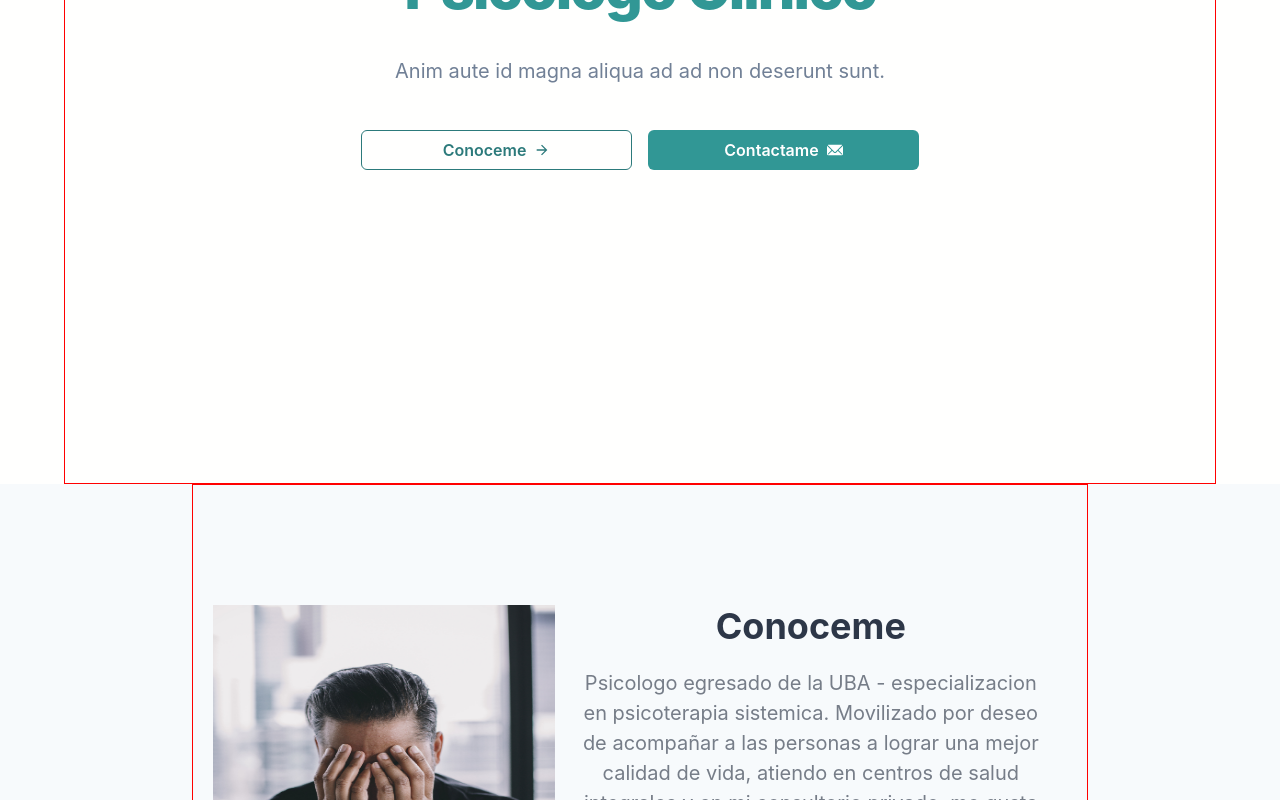
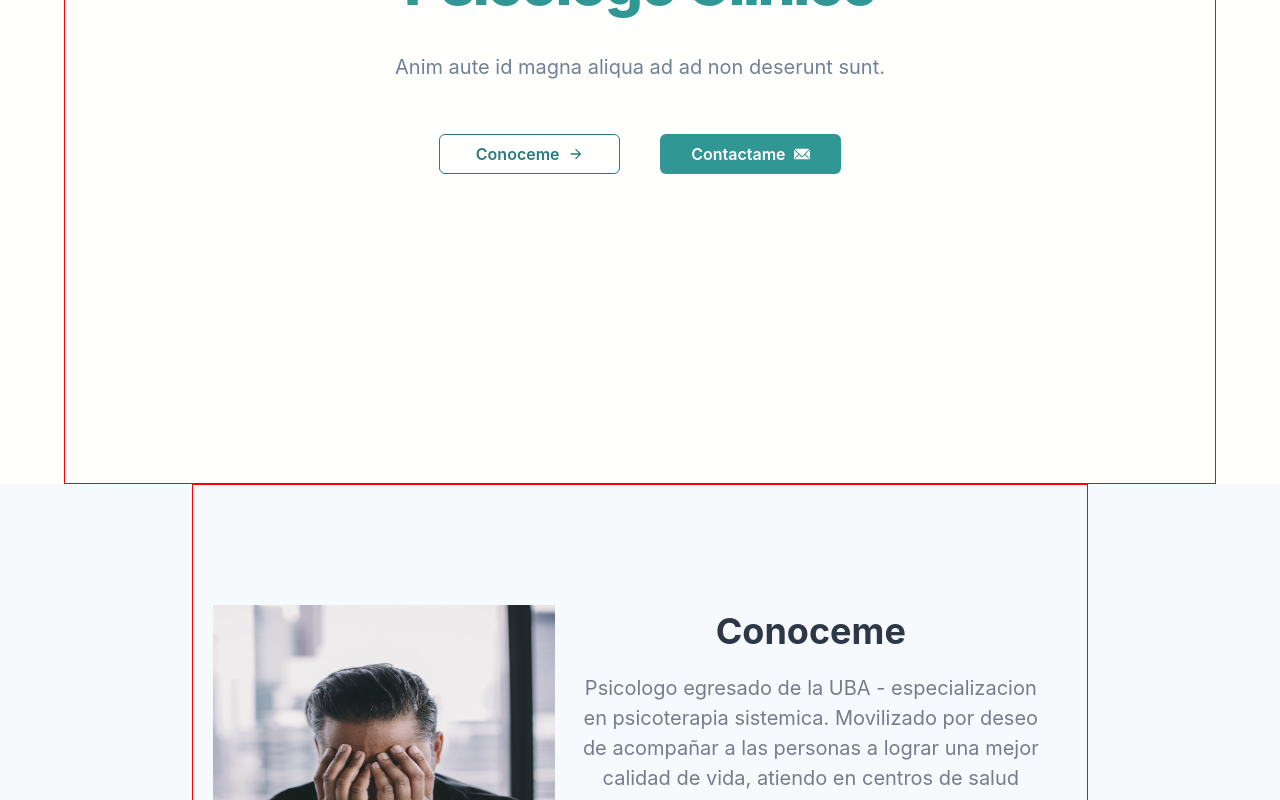
Before and after one commit to SilvaLucas92/JS-web, a React (Create React App) app: page / in a window 1280 px wide. Shown: the part 500-1300 px from the top of the page. Built offline with nearby package versions, Linux system fonts and the light colour scheme.

Commit message:
no-animations

```diff
--- a/src/components/AboutMe/AboutMe.js
+++ b/src/components/AboutMe/AboutMe.js
@@ -27,7 +27,7 @@ const AboutMe = () => {
             mx='auto'
             p={5}
             direction={{base:'column', md:'row'}}
-            data-aos="zoom-in"
+            // data-aos="zoom-in"
             border='1px'
             borderColor='red'
             alignItems='center'
@@ -67,6 +67,7 @@ const AboutMe = () => {
                         lg: '4xl'
                         }}
                         fontWeight='bold'
+                        mt={{md:'5px'}}
                         >
                             Conoceme
                         </Heading>
--- a/src/components/Contacto/Contacto.js
+++ b/src/components/Contacto/Contacto.js
@@ -24,7 +24,7 @@ const Contacto = () => {
       direction='column'
       p={5}
       h={{base: '100%', md: '120vh'}}
-      data-aos="zoom-in"
+      // data-aos="zoom-in"
       border='1px'
       borderColor='red'
       >
--- a/src/components/Header/Header.js
+++ b/src/components/Header/Header.js
@@ -1,4 +1,4 @@
-import { Button, Flex, Heading, HStack,  IconButton, Box } from '@chakra-ui/react';
+import { Button, Flex, Heading, HStack,  IconButton, Stack } from '@chakra-ui/react';
 import { AiOutlineAlignRight,  AiOutlineClose} from 'react-icons/ai';
 import { Link } from 'react-scroll';
 import React, { useState, useEffect } from 'react'
@@ -28,15 +28,14 @@ const Header = () => {
 
 
   return (
-    <Box
+    <Stack
     as='header'
-    w='full'
+    w='100%'
     position="fixed"
-    top={show ? 0 : '-80px'}
+    top={show ? 0 : '-100px'}
     bg='#ffffff'
     borderBottomWidth={1}
     zIndex= '99'
-    overflow='hidden'
     border='1px'
     borderColor='red'
     >
@@ -117,10 +116,12 @@ const Header = () => {
       <Flex
           display={showMenu? 'flex' : 'none'}
           direction='column'
-          w='90%'
+          w='100%'
           mx='auto'
           align='center'
           bg='#ffffff'
+          border='1px'
+    borderColor='red'
           >
             <Button my={8} variant='link' size='lg'>
               <Link
@@ -166,7 +167,7 @@ const Header = () => {
             Contacto</Link>
             </Button>
         </Flex>
-    </Box>
+    </Stack>
   )
 }
 
--- a/src/components/Hero/Hero.js
+++ b/src/components/Hero/Hero.js
@@ -105,19 +105,20 @@ id='hero'
           >
             Anim aute id magna aliqua ad ad non deserunt sunt.
           </chakra.p>
-        </VStack>
           <Flex
           direction={{base:'column', sm:'row'}}
           mt={3}
           justify='center'
+          w='full'
           >
             <Button
             m={2}
             p={3}
-          w={{base:'full', sm:'40%', md:'35%', xl:'25%'}}
+            w={{base:'100%', sm:'40%', md:'35%', xl:'25%'}}
             rightIcon={<ArrowForwardIcon />}
             colorScheme='teal'
             variant='outline'
+            mx={{base: 'auto', md: '2', xl:'5' }}
             >
               <Link to='about-me'>Conoceme</Link>
             </Button>
@@ -125,14 +126,16 @@ id='hero'
             m={2}
             bg='rgb(49 151 149)'
             p={3}
-          w={{base:'full', sm:'40%', md:'35%', xl:'25%'}}
+            w={{base:'100%', sm:'40%', md:'35%', xl:'25%'}}
             rightIcon={<EmailIcon />}
             colorScheme='teal'
             variant='solid'
+            mx={{base: 'auto', md: '2', xl:'5'}}
             >
               <Link to='contact-me'>Contactame</Link>
             </Button>
           </Flex>
+        </VStack>
       </Box>
     </Box>
   </Flex>
--- a/src/components/Servicios/Service/Service.js
+++ b/src/components/Servicios/Service/Service.js
@@ -19,7 +19,7 @@ const Service = ({ oneData }) => {
             backgroundColor='#ffffff'
             boxShadow='lg'
             w='100%'
-            data-Aos={oneData.id % 2 === 0 ? 'fade-left' : 'fade-right'}
+            // data-Aos={oneData.id % 2 === 0 ? 'fade-left' : 'fade-right'}
             >
                 <Heading
                 fontSize='2xl'
```
Lines whose indentation alone changed are shown as unchanged.
